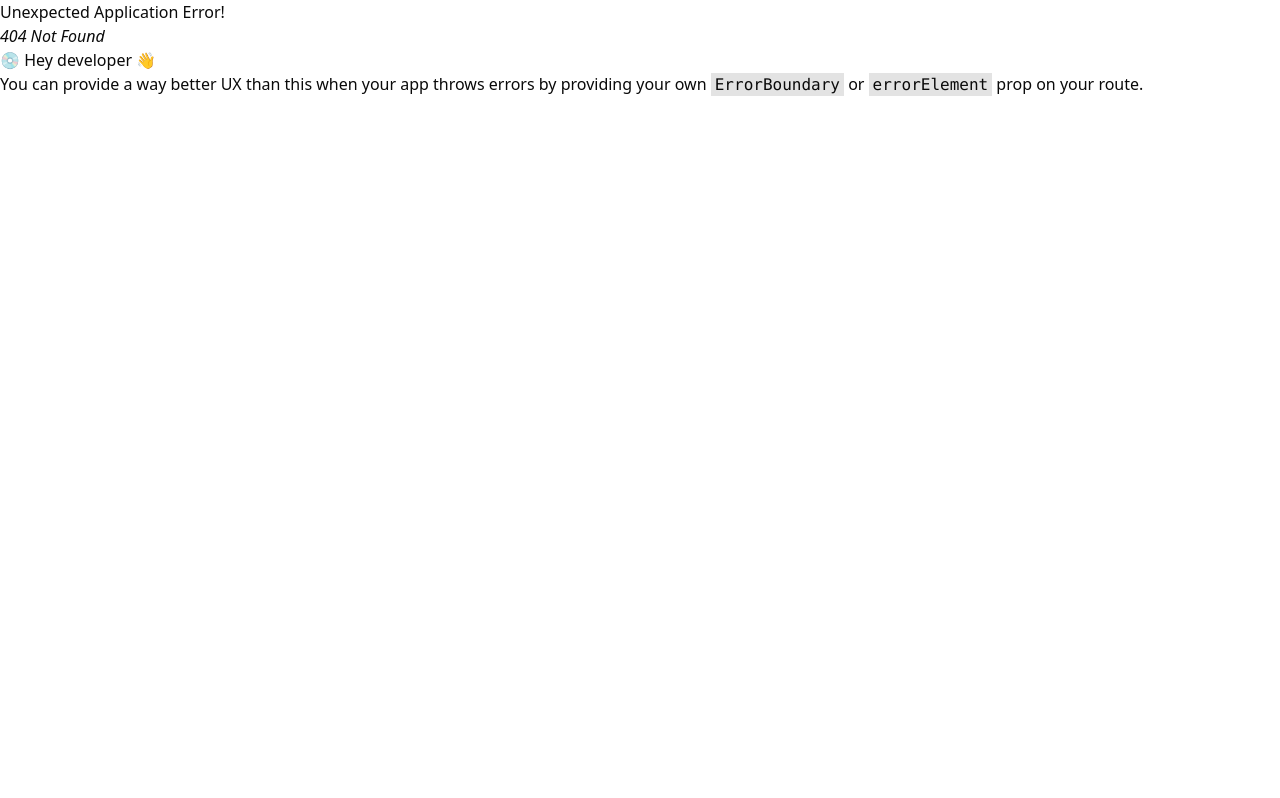
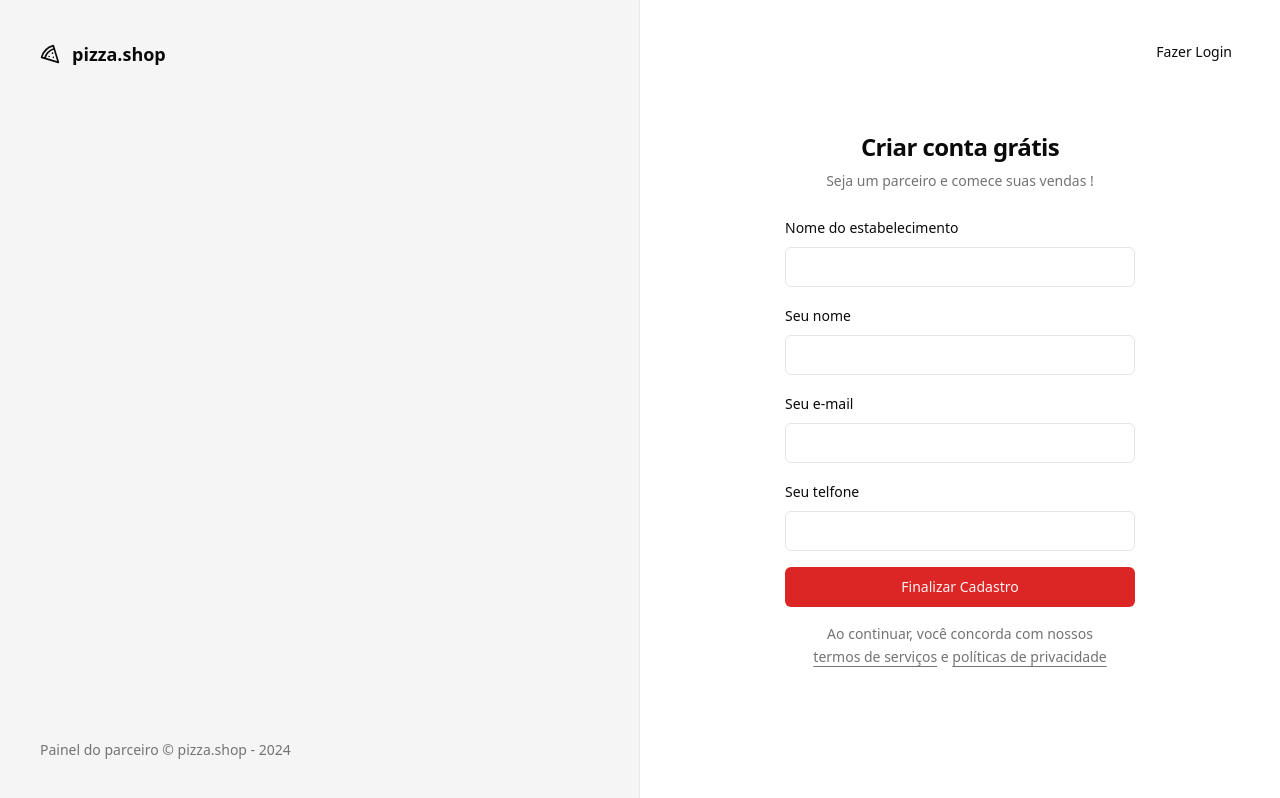
Before and after one commit to 2joliveira/pizzashop-web, a React (Vite) app: page /sign-up in a window 1280 px wide. Before the commit this address had no page. Built offline with nearby package versions, Linux system fonts and the light colour scheme.

Commit message:
create sign-up page

```diff
--- a/src/pages/_layouts/auth.tsx
+++ b/src/pages/_layouts/auth.tsx
@@ -14,7 +14,7 @@
         </footer>
       </div>
 
-      <div className="flex flex-col items-center justify-center">
+      <div className="relative flex flex-col items-center justify-center">
         <Outlet />
       </div>
     </div>
--- a/src/pages/auth/sign-in.tsx
+++ b/src/pages/auth/sign-in.tsx
@@ -1,5 +1,6 @@
 import { Helmet } from 'react-helmet-async'
 import { useForm } from 'react-hook-form'
+import { Link } from 'react-router-dom'
 import { toast } from 'sonner'
 import { z } from 'zod'
 
@@ -41,6 +42,10 @@
     <>
       <Helmet title="Login" />
       <div className="p-8">
+        <Button variant="ghost" asChild className="absolute right-8 top-8">
+          <Link to="/sign-up">Novo estabelecimento</Link>
+        </Button>
+
         <div className="flex w-[350px] flex-col justify-center gap-6">
           <div className="flex flex-col gap-2 text-center">
             <h1 className="text-2xl font-semibold tracking-tight">
--- /dev/null
+++ b/src/pages/auth/sign-up.tsx
@@ -0,0 +1,112 @@
+import { Helmet } from 'react-helmet-async'
+import { useForm } from 'react-hook-form'
+import { Link, useNavigate } from 'react-router-dom'
+import { toast } from 'sonner'
+import { z } from 'zod'
+
+import { Button } from '@/components/ui/button'
+import { Input } from '@/components/ui/input'
+import { Label } from '@/components/ui/label'
+
+const signUpForm = z.object({
+  email: z.string().email(),
+  restaurantName: z.string(),
+  managerName: z.string(),
+  phone: z.string(),
+})
+
+type SignUpForm = z.infer<typeof signUpForm>
+
+export function SignUp() {
+  const navigate = useNavigate()
+  const {
+    register,
+    handleSubmit,
+    formState: { isSubmitting },
+  } = useForm<SignUpForm>()
+
+  async function handleSignUp(data: SignUpForm) {
+    try {
+      console.log(data)
+      await new Promise((resolve) => setTimeout(resolve, 2000))
+
+      toast.success('Restaurante cadastrado com sucesso!', {
+        action: {
+          label: 'Login',
+          onClick: () => {
+            navigate('/sign-in')
+          },
+        },
+      })
+    } catch (error) {
+      toast.error('Erro ao cadastrar restaurante.')
+    }
+  }
+
+  return (
+    <>
+      <Helmet title="Cadastro" />
+      <div className="p-8">
+        <Button variant="ghost" asChild className="absolute right-8 top-8">
+          <Link to="/sign-in">Fazer Login</Link>
+        </Button>
+        <div className="flex w-[350px] flex-col justify-center gap-6">
+          <div className="flex flex-col gap-2 text-center">
+            <h1 className="text-2xl font-semibold tracking-tight">
+              Criar conta grátis
+            </h1>
+
+            <p className="text-sm text-muted-foreground">
+              Seja um parceiro e comece suas vendas !
+            </p>
+          </div>
+
+          <form onSubmit={handleSubmit(handleSignUp)} className="space-y-4">
+            <div className="space-y-2">
+              <Label htmlFor="restaurantName">Nome do estabelecimento</Label>
+              <Input
+                id="restaurantName"
+                type="text"
+                {...register('restaurantName')}
+              />
+            </div>
+
+            <div className="space-y-2">
+              <Label htmlFor="managerName">Seu nome</Label>
+              <Input
+                id="managerName"
+                type="text"
+                {...register('managerName')}
+              />
+            </div>
+
+            <div className="space-y-2">
+              <Label htmlFor="email">Seu e-mail</Label>
+              <Input id="email" type="email" {...register('email')} />
+            </div>
+
+            <div className="space-y-2">
+              <Label htmlFor="phone">Seu telfone</Label>
+              <Input id="phone" type="tel" {...register('phone')} />
+            </div>
+
+            <Button disabled={isSubmitting} className="w-full" type="submit">
+              Finalizar Cadastro
+            </Button>
+
+            <p className="px-6 text-center text-sm leading-relaxed text-muted-foreground">
+              Ao continuar, você concorda com nossos{' '}
+              <a href="" className="underline underline-offset-4">
+                termos de serviços
+              </a>{' '}
+              e{' '}
+              <a href="" className="underline underline-offset-4">
+                políticas de privacidade
+              </a>
+            </p>
+          </form>
+        </div>
+      </div>
+    </>
+  )
+}
--- a/src/routes.tsx
+++ b/src/routes.tsx
@@ -4,6 +4,7 @@
 import { AuthLayout } from './pages/_layouts/auth'
 import { Dashboard } from './pages/app/dashboard'
 import { SignIn } from './pages/auth/sign-in'
+import { SignUp } from './pages/auth/sign-up'
 
 export const router = createBrowserRouter([
   {
@@ -24,6 +25,10 @@
         path: '/sign-in',
         element: <SignIn />,
       },
+      {
+        path: '/sign-up',
+        element: <SignUp />,
+      },
     ],
   },
 ])
```
